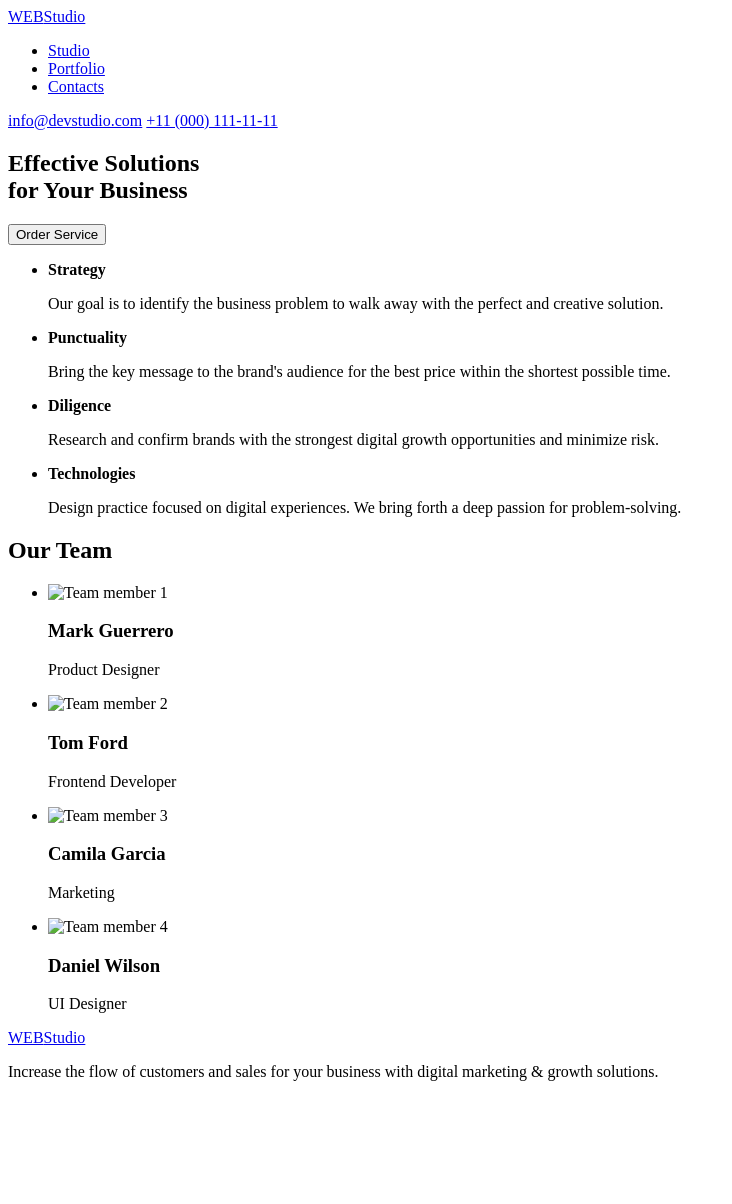
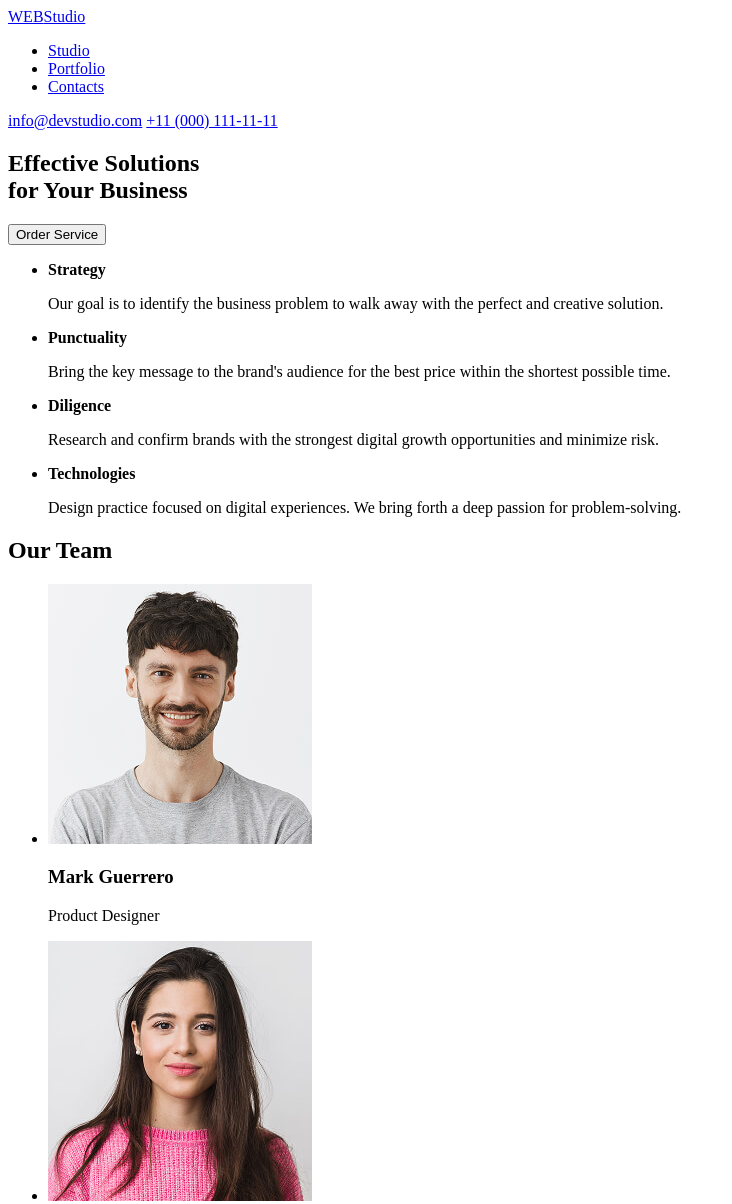
Before and after one commit to student3578659/goit-markup-hw-01, a plain HTML site: page index.html in a window 1280 px wide. Shown: the top 1204 px of the page, without its empty margins (0-732 px from the left). Before the commit the page ends 1097 px from the top, so only its background shows below. Drawn offline with Linux system fonts and the light colour scheme; the site is published under a folder, as on GitHub Pages, so addresses that start at the root find nothing.

Commit message:
update 5

```diff
--- a/index.html
+++ b/index.html
@@ -62,7 +62,7 @@
             <ul>
                 <li>
                     <div>
-                        <img src="/images/img-0.jpg" width="264" height="260" alt="Team member 1">
+                        <img src="./images/img-0.jpg" width="264" height="260" alt="Photo of Mark Guerrero">
                         <div>
                             <h3>Mark Guerrero</h3>
                             <p>Product Designer</p>
@@ -71,7 +71,7 @@
                 </li>
                 <li>
                     <div>
-                        <img src="/images/img-1.jpg" width="264" height="260" alt="Team member 2">
+                        <img src="./images/img-1.jpg" width="264" height="260" alt="Photo of Tom Ford">
                         <div>
                             <h3>Tom Ford</h3>
                             <p>Frontend Developer</p>
@@ -80,7 +80,7 @@
                 </li>
                 <li>
                     <div>
-                        <img src="/images/img-2.jpg" width="264" height="260" alt="Team member 3">
+                        <img src="./images/img-2.jpg" width="264" height="260" alt="Photo of Camila Garcia">
                         <div>
                             <h3>Camila Garcia</h3>
                             <p>Marketing</p>
@@ -89,7 +89,7 @@
                 </li>
                 <li>
                     <div>
-                        <img src="/images/img-3.jpg" width="264" height="260" alt="Team member 4">
+                        <img src="./images/img-3.jpg" width="264" height="260" alt="Photo of Daniel Wilson">
                         <div>
                             <h3>Daniel Wilson</h3>
                             <p>UI Designer</p>
```
